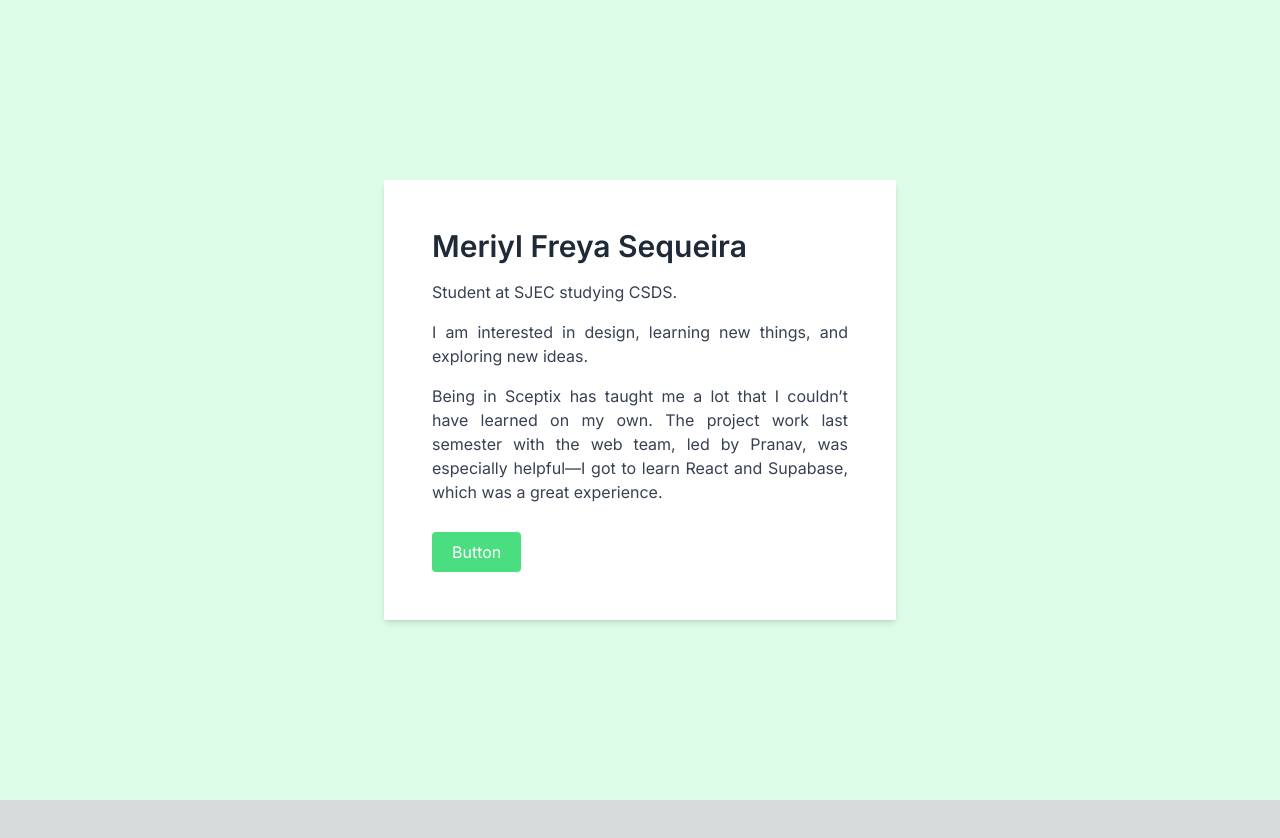
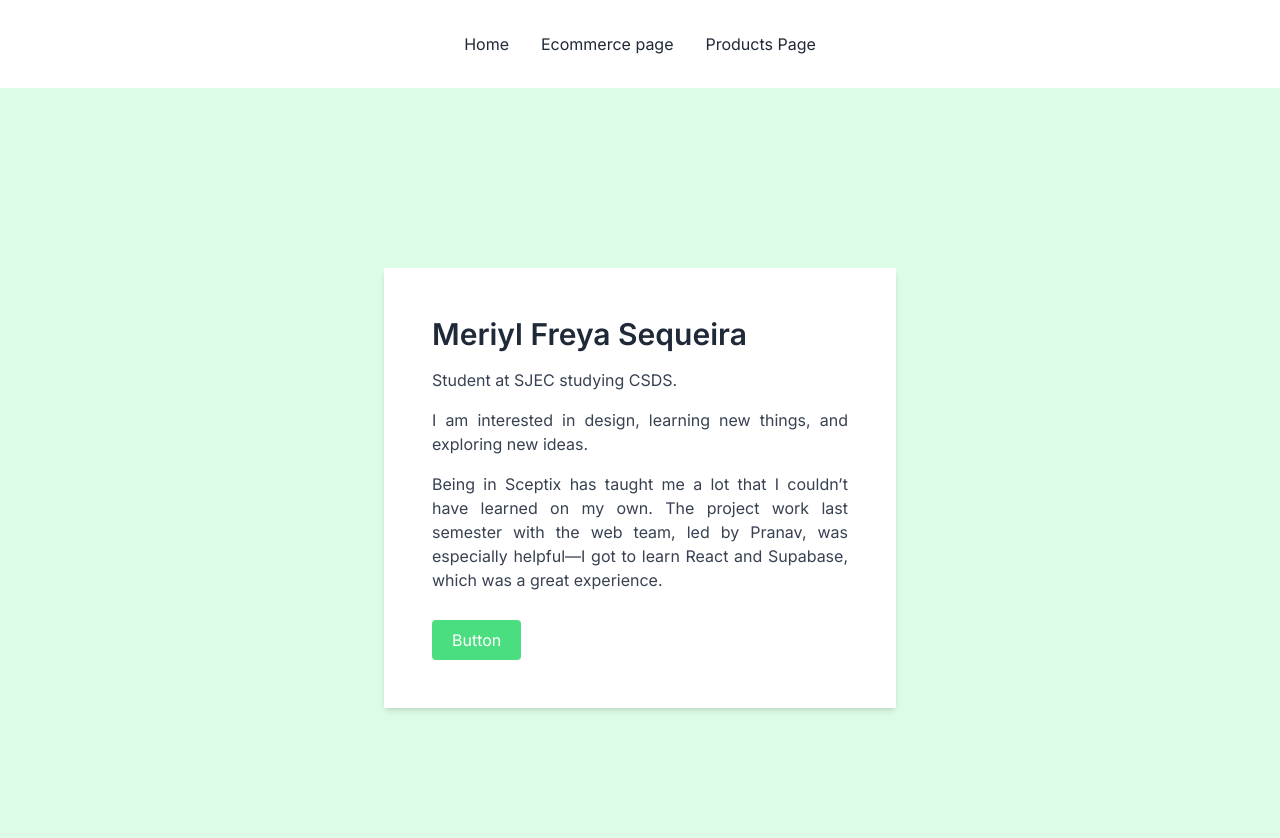
Before and after one commit to FreyaMeriyl/Learning-Next.js, a Next.js app: page / in a window 1280 px wide. Shown: the top 838 px of the page. Before the commit the page ends 800 px from the top, so only its background shows below. Built offline with nearby package versions, Linux system fonts and the light colour scheme.

Commit message:
Week 2 Task 1 completed

```diff
--- a/src/app/layout.js
+++ b/src/app/layout.js
@@ -1,5 +1,6 @@
 import { Inter } from "next/font/google";
 import "./globals.css";
+import NavBar from "@/components/NavBar";
 
 const inter = Inter({ subsets: ["latin"] });
 
@@ -11,7 +12,9 @@ export const metadata = {
 export default function RootLayout({ children }) {
   return (
     <html lang="en">
-      <body className={inter.className}>{children}</body>
+      <body className={inter.className}>
+        <NavBar/>
+        {children}</body>
     </html>
   );
 }
--- /dev/null
+++ b/src/components/NavBar.jsx
@@ -0,0 +1,13 @@
+import React from 'react';
+
+function NavBar() {
+  return (
+    <div className="bg-white p-4 text-center">
+      <button className="m-2 p-2 text-gray-800 rounded hover:text-blue-900">Home</button>
+      <button className="m-2 p-2 text-gray-800 rounded hover:text-blue-900">Ecommerce page</button>
+      <button className="m-2 p-2 text-gray-800 rounded hover:text-blue-900">Products Page</button>
+    </div>
+  );
+}
+
+export default NavBar;
```
